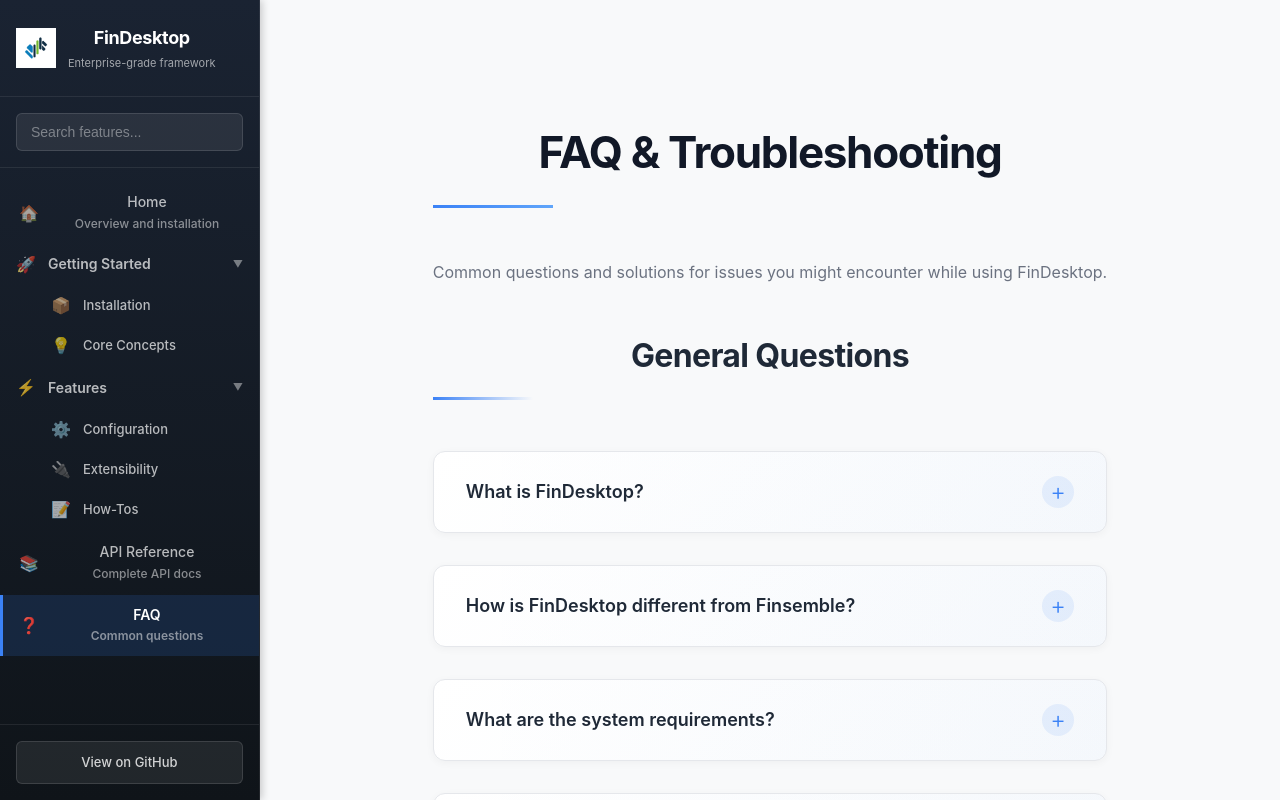
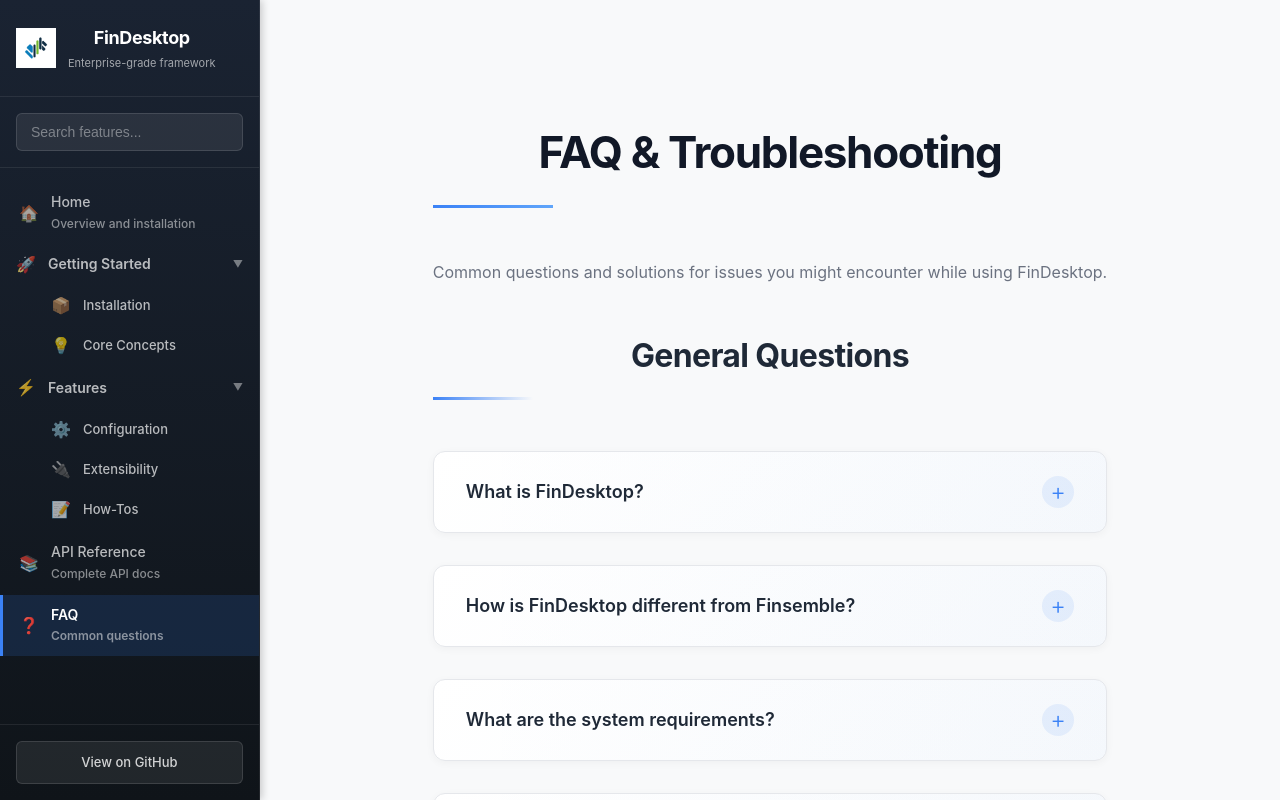
Before and after one commit to bhushanpoojary/FinDesktop-Website, a React (Vite) app: page /faq in a window 1280 px wide. Shown: the top 800 px of the page. Built offline with nearby package versions, Linux system fonts and the light colour scheme.

Commit message:
Home , Faq and Api reference left aligned

```diff
--- a/src/components/Sidebar.css
+++ b/src/components/Sidebar.css
@@ -188,6 +188,11 @@
   font-size: 0.8125rem;
 }
 
+.sidebar__link--root {
+  text-align: left !important;
+  justify-content: flex-start !important;
+}
+
 .sidebar__link-icon {
   font-size: 1rem;
   line-height: 1;
--- a/src/components/Sidebar.tsx
+++ b/src/components/Sidebar.tsx
@@ -114,7 +114,7 @@ const Sidebar = () => {
               key={index}
               to={item.path!}
               className={({ isActive }) =>
-                `sidebar__link ${isActive && location.pathname === item.path ? 'sidebar__link--active' : ''}`
+                `sidebar__link sidebar__link--root ${isActive && location.pathname === item.path ? 'sidebar__link--active' : ''}`
               }
             >
               <span className="sidebar__link-icon">{item.icon}</span>
```
